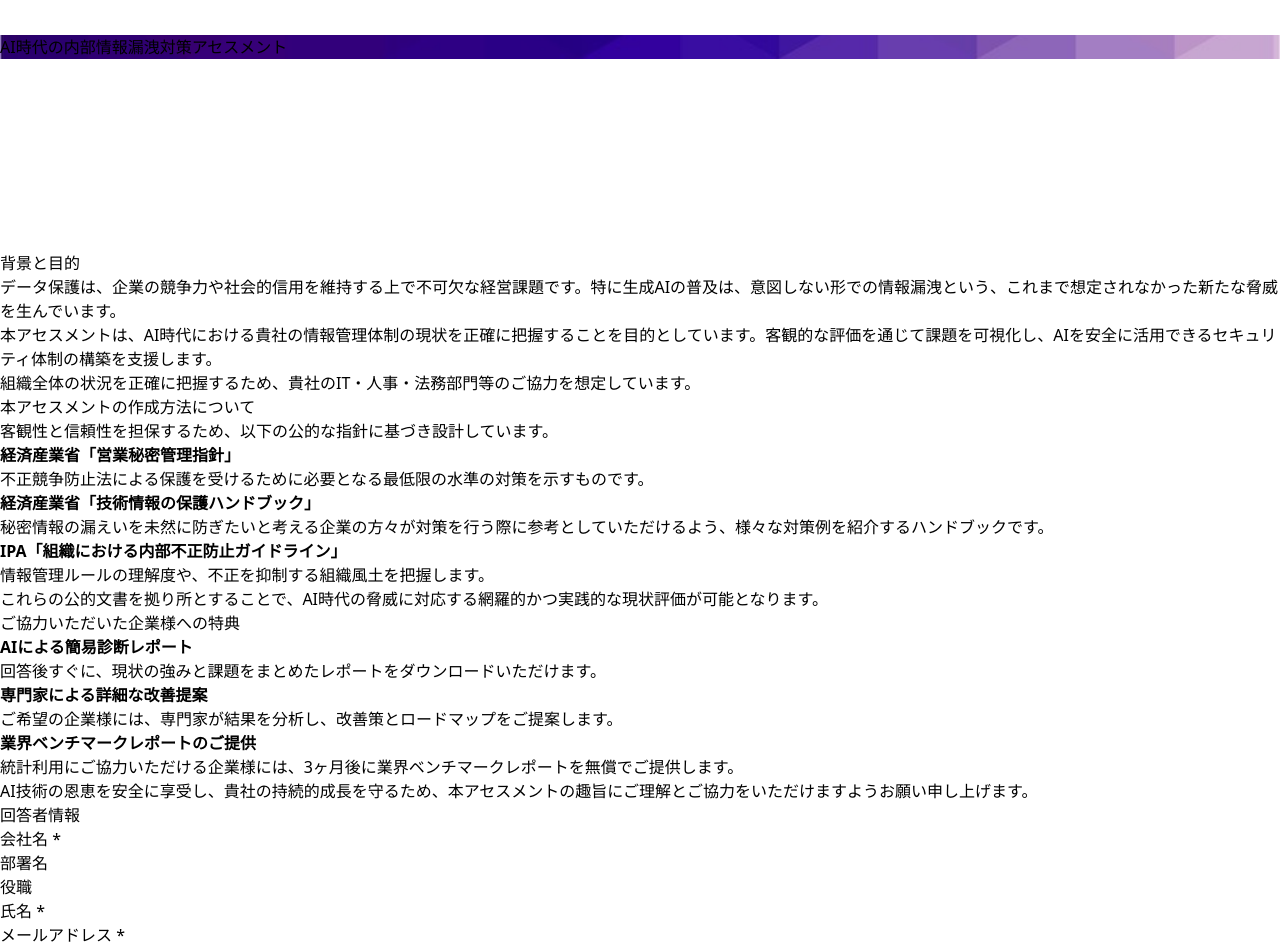
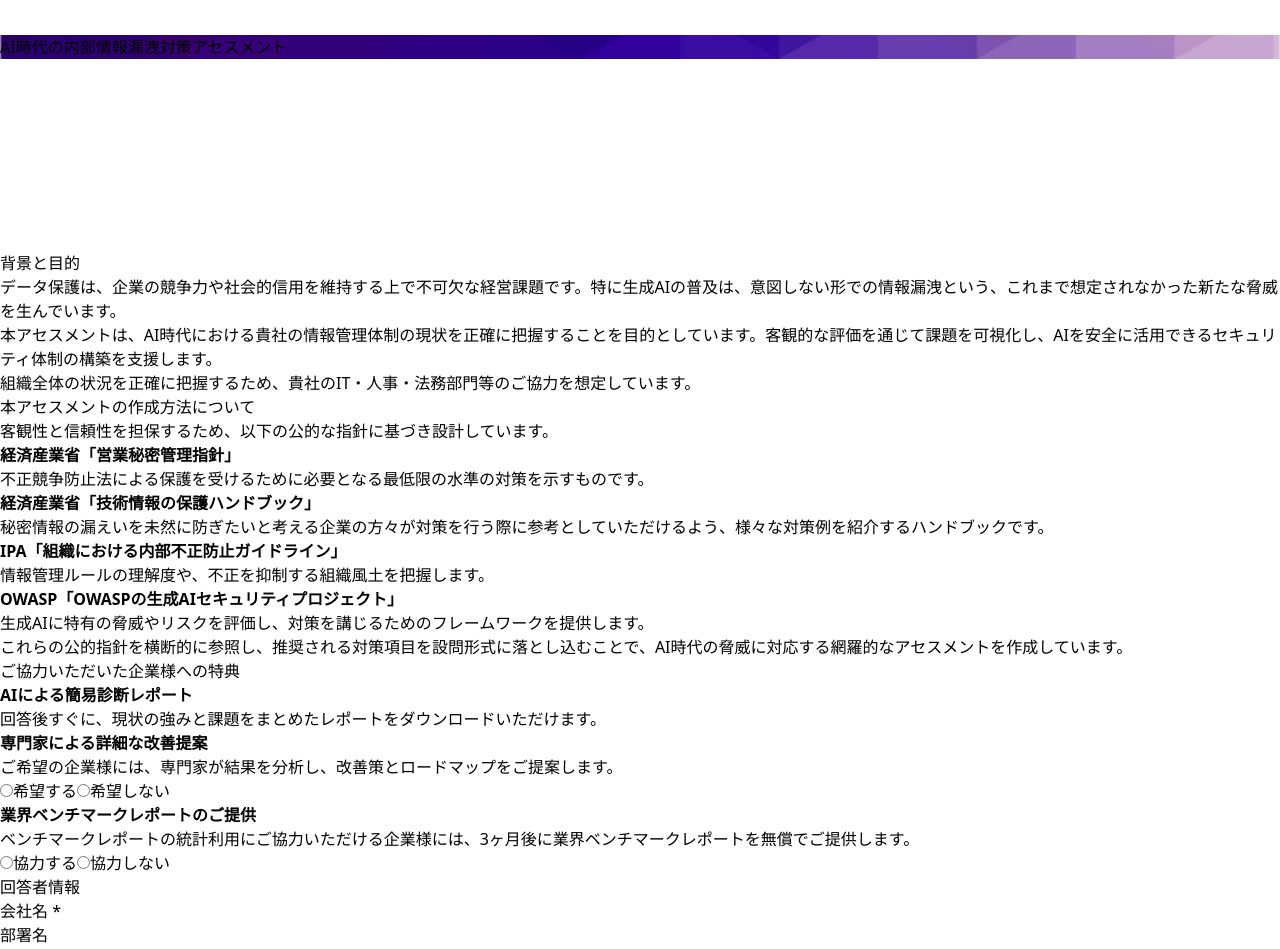
Before and after one commit to ZhenyuPei-synthesy/DLPSurvey, a React (Vite) app: page / in a window 1280 px wide. Shown: the top 949 px of the page. Built offline with nearby package versions, Linux system fonts and the light colour scheme; no server answers.

Commit message:
リスク文言追加、特典の分岐を追加（DB側はまだ未実施）

```diff
--- a/src/Report.jsx
+++ b/src/Report.jsx
@@ -268,12 +268,21 @@ const Report = ({ answers, surveyData }) => {
   const subcategoryData = getSubcategoryComments();
   const detailData = getDetailedEvaluationData();
 
+  // 目標スコアの定義
+  const targetScores = {
+    '1. 全社的・組織的管理': 3.75,
+    '2. 人的管理': 3.5,
+    '3. 物理的管理': 3.2,
+    '4. 技術的・IT管理': 3.75,
+    '5. サプライチェーン・外部連携管理': 3.3
+  };
+
   // レーダーチャートのデータ
   const radarData = {
     labels: Object.keys(categoryScores),
     datasets: [
       {
-        label: '平均スコア',
+        label: '実績スコア',
         data: Object.values(categoryScores),
         backgroundColor: 'rgba(59, 130, 246, 0.2)',
         borderColor: 'rgba(59, 130, 246, 1)',
@@ -282,6 +291,18 @@ const Report = ({ answers, surveyData }) => {
         pointBorderColor: '#fff',
         pointHoverBackgroundColor: '#fff',
         pointHoverBorderColor: 'rgba(59, 130, 246, 1)',
+      },
+      {
+        label: '目標スコア(当社推奨値)',
+        data: Object.keys(categoryScores).map(category => targetScores[category] || 0),
+        backgroundColor: 'rgba(239, 68, 68, 0.2)',
+        borderColor: 'rgba(239, 68, 68, 1)',
+        borderWidth: 2,
+        pointBackgroundColor: 'rgba(239, 68, 68, 1)',
+        pointBorderColor: '#fff',
+        pointHoverBackgroundColor: '#fff',
+        pointHoverBorderColor: 'rgba(239, 68, 68, 1)',
+        borderDash: [5, 5], // 点線スタイル
       },
     ],
   };
@@ -370,14 +391,6 @@ const Report = ({ answers, surveyData }) => {
         {/* レーダーチャートセクション */}
         <div className="bg-white rounded-lg shadow-sm border border-gray-200 p-6 mb-8">
           <h2 className="text-2xl font-bold text-center mb-6">評価結果レポート</h2>
-
-          <div className="flex justify-center mb-4">
-            <div className="flex items-center">
-              <div className="w-4 h-4 bg-blue-500 mr-2"></div>
-              <span className="text-sm text-slate-600">平均スコア</span>
-            </div>
-          </div>
-
           <div className="flex flex-col lg:flex-row items-center justify-center gap-8">
             {/* レーダーチャート */}
             <div className="w-full max-w-md h-96">
@@ -386,17 +399,27 @@ const Report = ({ answers, surveyData }) => {
 
             {/* 大項目別平均スコア */}
             <div className="w-full lg:w-80">
-              <h3 className="text-xl font-bold mb-4">大項目別 平均スコア</h3>
               <div className="space-y-3">
                 {Object.entries(categoryScores).map(([category, score]) => (
-                  <div key={category} className="flex justify-between items-center">
-                    <span className="text-slate-700">{category}</span>
-                    <span className={`font-bold text-lg ${
-                      parseFloat(score) >= 4 ? 'text-green-600' :
-                      parseFloat(score) >= 2 ? 'text-yellow-600' : 'text-red-600'
-                    }`}>
-                      {score}
-                    </span>
+                  <div key={category} className="border-b border-gray-100 pb-2">
+                    <div className="text-slate-700 text-sm mb-1">{category}</div>
+                    <div className="flex justify-between items-center">
+                      <div className="flex items-center">
+                        <span className="text-xs text-slate-500 mr-2">実績:</span>
+                        <span className={`font-bold ${
+                          parseFloat(score) >= 4 ? 'text-green-600' :
+                          parseFloat(score) >= 2 ? 'text-yellow-600' : 'text-red-600'
+                        }`}>
+                          {score}
+                        </span>
+                      </div>
+                      <div className="flex items-center">
+                        <span className="text-xs text-slate-500 mr-2">目標:</span>
+                        <span className="font-bold text-red-600">
+                          {targetScores[category] || '-'}
+                        </span>
+                      </div>
+                    </div>
                   </div>
                 ))}
               </div>
--- a/src/Welcome.jsx
+++ b/src/Welcome.jsx
@@ -1,4 +1,5 @@
-import React, { useState } from 'react';
+import React, { useState, useEffect } from 'react';
+import { parseExcelDataToJson } from './parser.js';
 
 const Welcome = ({ onNext }) => {
   const [form, setForm] = useState({
@@ -7,7 +8,9 @@ const Welcome = ({ onNext }) => {
     jobTitle: '',
     name: '',
     email: '',
-    phone: ''
+    phone: '',
+    expertConsultation: '', // 専門家による改善提案の希望可否
+    statisticsCooperation: '' // 統計利用協力の可否
   });
   const [isSubmitting, setIsSubmitting] = useState(false);
   const [error, setError] = useState(null);
@@ -20,6 +23,9 @@ const Welcome = ({ onNext }) => {
   // 免責事項とプライバシーポリシー関連
   const [agreedToTerms, setAgreedToTerms] = useState(false);
   const [showTermsModal, setShowTermsModal] = useState(false);
+  // 質問データと総問数
+  const [surveyData, setSurveyData] = useState([]);
+  const [totalQuestions, setTotalQuestions] = useState(0);
 
   // In development prefer relative path so Vite proxy forwards to local Functions.
   // In production use the explicit environment variable if provided.
@@ -27,6 +33,46 @@ const Welcome = ({ onNext }) => {
   const apiUrl = isDev
     ? '/api/CreateRespondent'
     : (import.meta.env.VITE_CREATE_RESPONDENT_API_URL || '/api/CreateRespondent');
+
+  // 質問データを取得して総問数を計算
+  useEffect(() => {
+    const fetchQuestionCount = async () => {
+      try {
+        const surveyApiUrl = import.meta.env.VITE_APP_GET_SURVEY_API_URL;
+        if (!surveyApiUrl) return;
+
+        const response = await fetch(surveyApiUrl, {
+          method: 'GET',
+          headers: {
+            'Content-Type': 'application/json',
+            'Accept': 'application/json',
+            'User-Agent': 'DLP-Survey-App/1.0'
+          },
+          mode: 'cors',
+          cache: 'no-cache'
+        });
+
+        if (response.ok) {
+          const data = await response.json();
+          const structuredData = parseExcelDataToJson(data);
+          setSurveyData(structuredData);
+
+          // 総問数を計算
+          let questionCount = 0;
+          structuredData.forEach(category => {
+            category.subcategories.forEach(subcategory => {
+              questionCount += subcategory.items.length;
+            });
+          });
+          setTotalQuestions(questionCount);
+        }
+      } catch (err) {
+        console.error("質問データの取得に失敗:", err);
+      }
+    };
+
+    fetchQuestionCount();
+  }, []);
 
   const handleChange = (e) => {
     const { name, value } = e.target;
@@ -236,10 +282,14 @@ const Welcome = ({ onNext }) => {
               <strong>IPA「組織における内部不正防止ガイドライン」</strong>
               <div className="text-sm text-slate-500">情報管理ルールの理解度や、不正を抑制する組織風土を把握します。</div>
             </li>
+            <li>
+              <strong>OWASP「OWASPの生成AIセキュリティプロジェクト」</strong>
+              <div className="text-sm text-slate-500">生成AIに特有の脅威やリスクを評価し、対策を講じるためのフレームワークを提供します。</div>
+            </li>
           </ul>
 
           <p className="text-slate-600 mb-4">
-            これらの公的文書を拠り所とすることで、AI時代の脅威に対応する網羅的かつ実践的な現状評価が可能となります。
+            これらの公的指針を横断的に参照し、推奨される対策項目を設問形式に落とし込むことで、AI時代の脅威に対応する網羅的なアセスメントを作成しています。
           </p>
 
           <h3 className="text-lg font-medium mb-3">ご協力いただいた企業様への特典</h3>
@@ -251,16 +301,60 @@ const Welcome = ({ onNext }) => {
             <li>
               <strong>専門家による詳細な改善提案</strong>
               <div className="text-sm text-slate-500">ご希望の企業様には、専門家が結果を分析し、改善策とロードマップをご提案します。</div>
+              <div className="mt-2 ml-4 space-y-1">
+                <label className="flex items-center">
+                  <input
+                    type="radio"
+                    name="expertConsultation"
+                    value="希望する"
+                    checked={form.expertConsultation === '希望する'}
+                    onChange={handleChange}
+                    className="h-4 w-4 text-blue-600 focus:ring-blue-500 border-gray-300"
+                  />
+                  <span className="ml-2 text-sm text-slate-600">希望する</span>
+                </label>
+                <label className="flex items-center">
+                  <input
+                    type="radio"
+                    name="expertConsultation"
+                    value="希望しない"
+                    checked={form.expertConsultation === '希望しない'}
+                    onChange={handleChange}
+                    className="h-4 w-4 text-blue-600 focus:ring-blue-500 border-gray-300"
+                  />
+                  <span className="ml-2 text-sm text-slate-600">希望しない</span>
+                </label>
+              </div>
             </li>
             <li>
               <strong>業界ベンチマークレポートのご提供</strong>
-              <div className="text-sm text-slate-500">統計利用にご協力いただける企業様には、3ヶ月後に業界ベンチマークレポートを無償でご提供します。</div>
+              <div className="text-sm text-slate-500">ベンチマークレポートの統計利用にご協力いただける企業様には、3ヶ月後に業界ベンチマークレポートを無償でご提供します。</div>
+              <div className="mt-2 ml-4 space-y-1">
+                <label className="flex items-center">
+                  <input
+                    type="radio"
+                    name="statisticsCooperation"
+                    value="協力する"
+                    checked={form.statisticsCooperation === '協力する'}
+                    onChange={handleChange}
+                    className="h-4 w-4 text-blue-600 focus:ring-blue-500 border-gray-300"
+                  />
+                  <span className="ml-2 text-sm text-slate-600">協力する</span>
+                </label>
+                <label className="flex items-center">
+                  <input
+                    type="radio"
+                    name="statisticsCooperation"
+                    value="協力しない"
+                    checked={form.statisticsCooperation === '協力しない'}
+                    onChange={handleChange}
+                    className="h-4 w-4 text-blue-600 focus:ring-blue-500 border-gray-300"
+                  />
+                  <span className="ml-2 text-sm text-slate-600">協力しない</span>
+                </label>
+              </div>
             </li>
           </ul>
-
-          <p className="text-slate-600 mt-4">
-            AI技術の恩恵を安全に享受し、貴社の持続的成長を守るため、本アセスメントの趣旨にご理解とご協力をいただけますようお願い申し上げます。
-          </p>
         </div>
 
   <div className="bg-white p-6 rounded-lg shadow-sm">
@@ -391,6 +485,13 @@ const Welcome = ({ onNext }) => {
                 </form>
               </div>
             )}
+
+            <div className="mt-4 p-3 bg-blue-50 rounded-lg">
+              <p className="text-slate-600 text-sm">
+                設問は全部で{totalQuestions > 0 ? totalQuestions : 'xx'}問、想定所要時間は20～30分です。<br />
+                もし途中で回答を中断される場合は、画面の「一時保存」ボタンを押してください。後ほど同じ状態から再開することが可能です。
+              </p>
+            </div>
           </div>
         </div>
       </div>
@@ -469,7 +570,7 @@ const Welcome = ({ onNext }) => {
                       <li>アセスメント結果の報告および送付のため</li>
                       <li>本人確認のため</li>
                       <li>本アセスメントに関するお問い合わせへの対応のため</li>
-                      <li>弊社サービスに関するご案内や情報提供のため</li>
+                      <li>当社サービスに関するご案内や情報提供のため</li>
                     </ul>
                     <p className="mb-3">
                       ご入力いただいた個人情報は、AIによる評価・分析プロセスには一切使用されません。AI評価は、アセスメントの設問に対する回答内容のみを用いて行われます。また、取得した個人情報は、上記利用目的の範囲を超えて利用することはありません。
```
